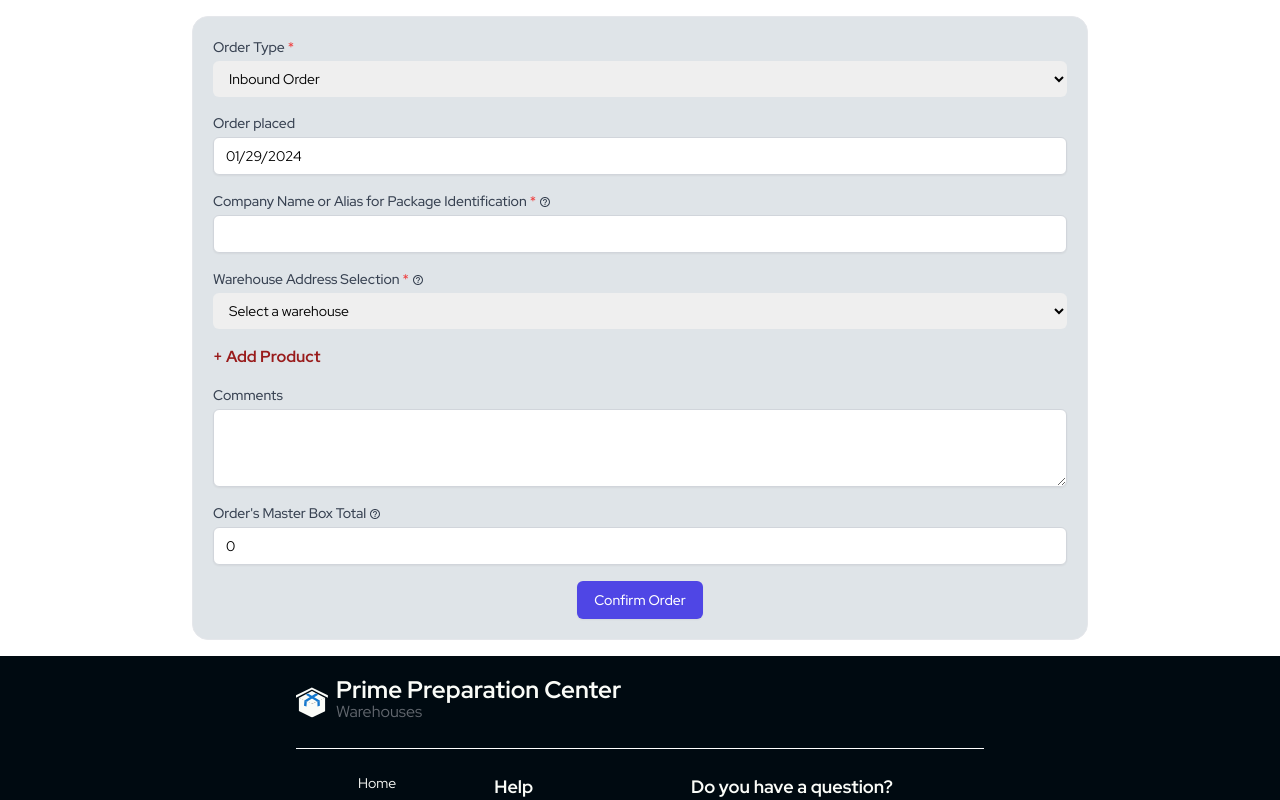
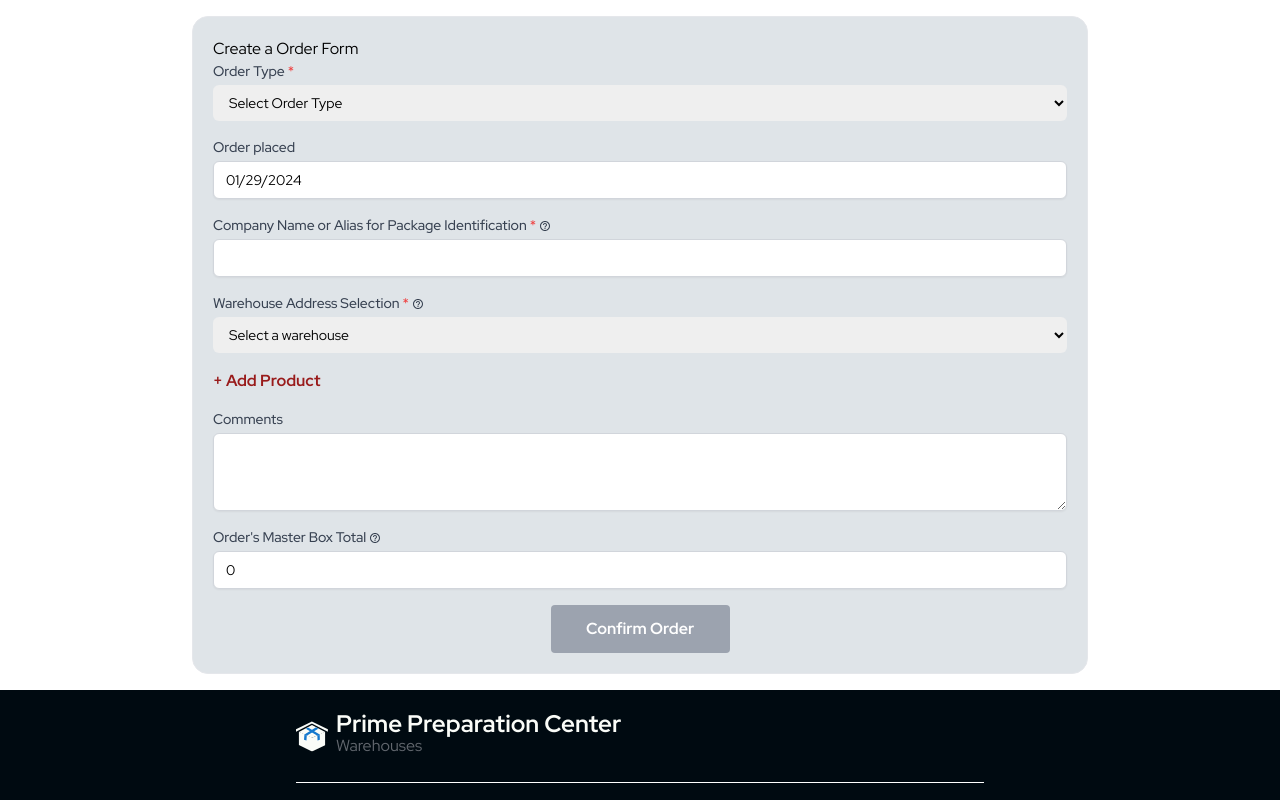
Before and after one commit to korvan17/nevadaFrontend, a Next.js app: page /test in a window 1280 px wide. Shown: the top 800 px of the page. Built offline with nearby package versions, Linux system fonts and the light colour scheme.

Commit message:
isButtonActive

```diff
--- a/src/components/Dashboard/Boards/CreateOrderForm/CreateOrderForm.jsx
+++ b/src/components/Dashboard/Boards/CreateOrderForm/CreateOrderForm.jsx
@@ -5,7 +5,7 @@ import HelpOutlineIcon from "@mui/icons-material/HelpOutline";
 import "tailwindcss/tailwind.css";
 
 export const CreateOrderForm = () => {
-  const [orderType, setOrderType] = useState("inbound");
+  const [orderType, setOrderType] = useState("");
   const [orderDate, setOrderDate] = useState(() =>
     new Date().toLocaleDateString("en-US", {
       year: "numeric",
@@ -13,12 +13,27 @@ export const CreateOrderForm = () => {
       day: "2-digit",
     })
   );
-  const [receiverName, setReceiverName] = useState("");
+  const [companyName, setCompanyName] = useState("");
+
   const [warehouseAddress, setWarehouseAddress] = useState("");
   const [products, setProducts] = useState([]);
   const [expectedQty, setExpectedQty] = useState("");
   const [comments, setComments] = useState("");
   const [totalMasterBoxes, setTotalMasterBoxes] = useState("0");
+  const [isButtonActive, setIsButtonActive] = useState(false);
+  const [createOrder, setCreateOrder] = useState("Create a Order Form");
+  useEffect(() => {
+    const allProductsValid = products.every(
+      (product) =>
+        product.productDescription &&
+        product.expectedQty &&
+        product.qtyInMasterBox
+    );
+
+    setIsButtonActive(
+      orderType && companyName && warehouseAddress && allProductsValid
+    );
+  }, [orderType, companyName, warehouseAddress, products]);
 
   useEffect(() => {
     setTotalMasterBoxes(
@@ -43,7 +58,7 @@ export const CreateOrderForm = () => {
     setProducts([
       ...products,
       {
-        productName: "",
+        productDescription: "",
         idAsin: "",
         qtyInMasterBox: "",
         expectedQty: "",
@@ -101,6 +116,7 @@ export const CreateOrderForm = () => {
   return (
     <div className="flex flex-col items-center justify-center p-4">
       <div className="bg-bgBoard  rounded-[16px] border p-5 w-full max-w-4xl">
+        <h2 className="">{createOrder}</h2>
         <form onSubmit={handleSubmit} className="space-y-4">
           <div>
             <div>
@@ -116,7 +132,11 @@ export const CreateOrderForm = () => {
               value={orderType}
               onChange={(e) => setOrderType(e.target.value)}
               className="mt-1 w-full pl-3 pr-10 py-2  text-sm rounded-md"
+              required
             >
+              <option value="" disabled>
+                Select Order Type
+              </option>
               <option value="inbound">Inbound Order</option>
               <option value="removal">Removals</option>
             </select>
@@ -139,7 +159,7 @@ export const CreateOrderForm = () => {
 
           <div>
             <label
-              htmlFor="receiverName"
+              htmlFor="companyName"
               className="block text-sm font-medium text-gray-700"
             >
               Company Name or Alias for Package Identification{" "}
@@ -156,10 +176,11 @@ export const CreateOrderForm = () => {
             </label>
             <input
               type="text"
-              id="receiverName"
-              value={receiverName}
-              onChange={(e) => setReceiverName(e.target.value)}
+              id="companyName"
+              value={companyName}
+              onChange={(e) => setCompanyName(e.target.value)}
               className="mt-1 block w-full border border-gray-300 px-3 py-2 rounded-md shadow-sm focus:outline-none focus:ring-indigo-500 focus:border-indigo-500 sm:text-sm"
+              required
             />
           </div>
 
@@ -186,9 +207,12 @@ export const CreateOrderForm = () => {
               value={warehouseAddress}
               onChange={(e) => setWarehouseAddress(e.target.value)}
               className="mt-1 block w-full pl-3 pr-10 py-2 text-base border-gray-300 focus:outline-none focus:ring-indigo-500 focus:border-indigo-500 sm:text-sm rounded-md"
+              required
             >
               {/* Replace the options below with actual warehouse addresses */}
-              <option value="">Select a warehouse</option>
+              <option value="" disabled>
+                Select a warehouse
+              </option>
               <option value="address1">Warehouse 1</option>
               <option value="address2">Warehouse 2</option>
             </select>
@@ -200,7 +224,7 @@ export const CreateOrderForm = () => {
               <div className="flex justify-between">
                 <div>
                   <label
-                    htmlFor={`productName-${index}`}
+                    htmlFor={`productDescription-${index}`}
                     className="block text-sm font-medium text-gray-700"
                   >
                     Product Description <span className="text-red-500">*</span>{" "}
@@ -216,12 +240,17 @@ export const CreateOrderForm = () => {
                   </label>
                   <input
                     type="text"
-                    id={`productName-${index}`}
-                    value={product.productName}
+                    id={`productDescription-${index}`}
+                    value={product.productDescription}
                     onChange={(e) =>
-                      handleProductChange(index, "productName", e.target.value)
+                      handleProductChange(
+                        index,
+                        "productDescription",
+                        e.target.value
+                      )
                     }
                     className="mt-1 block w-full border   py-2 rounded-md shadow-sm focus:outline-none focus:ring-indigo-500 focus:border-indigo-500 sm:text-sm"
+                    required
                   />
                 </div>
                 <button
@@ -286,6 +315,7 @@ export const CreateOrderForm = () => {
                     handleProductChange(index, "expectedQty", e.target.value)
                   }
                   className="mt-1 block w-full border border-gray-300 px-3 py-2 rounded-md shadow-sm focus:outline-none focus:ring-indigo-500 focus:border-indigo-500 sm:text-sm"
+                  required
                 />
               </div>
               {/* Quantity in Master Box */}
@@ -313,6 +343,7 @@ export const CreateOrderForm = () => {
                     handleProductChange(index, "qtyInMasterBox", e.target.value)
                   }
                   className="mt-1 block w-full border border-gray-300 px-3 py-2 rounded-md shadow-sm focus:outline-none focus:ring-indigo-500 focus:border-indigo-500 sm:text-sm"
+                  required
                 />
               </div>
               {/* Total Master Box Count for each product */}
@@ -499,7 +530,12 @@ export const CreateOrderForm = () => {
           <div className="flex justify-center">
             <button
               type="submit"
-              className="py-2 px-4 border border-transparent shadow-sm text-sm font-medium rounded-md text-white bg-indigo-600 hover:bg-indigo-700 focus:outline-none focus:ring-2 focus:ring-offset-2 focus:ring-indigo-500"
+              className={`${
+                isButtonActive
+                  ? "bg-accentYellow hover:bg-accentHoverYellow"
+                  : "bg-gray-400 cursor-not-allowed"
+              } text-white px-4 py-2 rounded ml-[auto] mr-[auto] font-bold text-[16px] w-[179px] h-[48px]`}
+              disabled={!isButtonActive}
             >
               Confirm Order
             </button>
```
